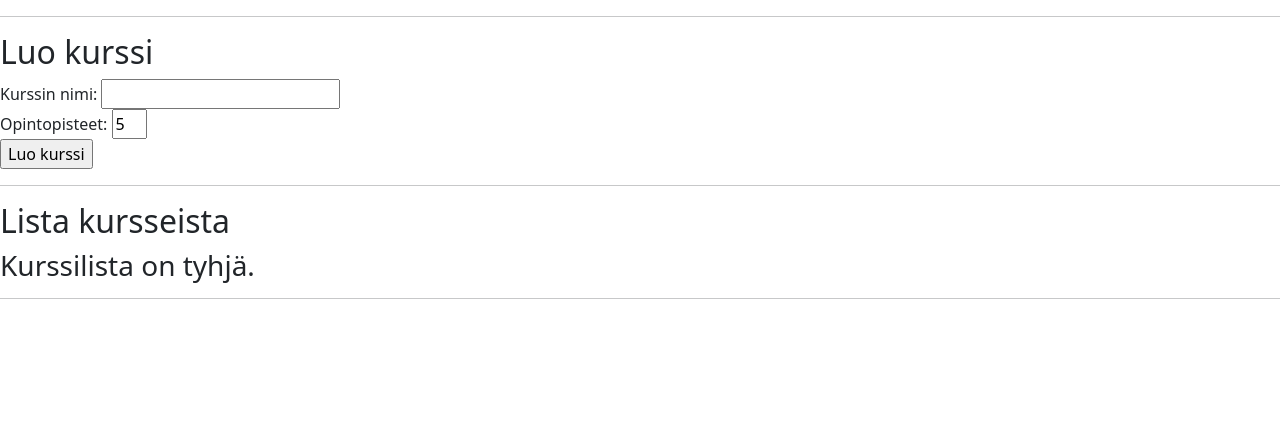
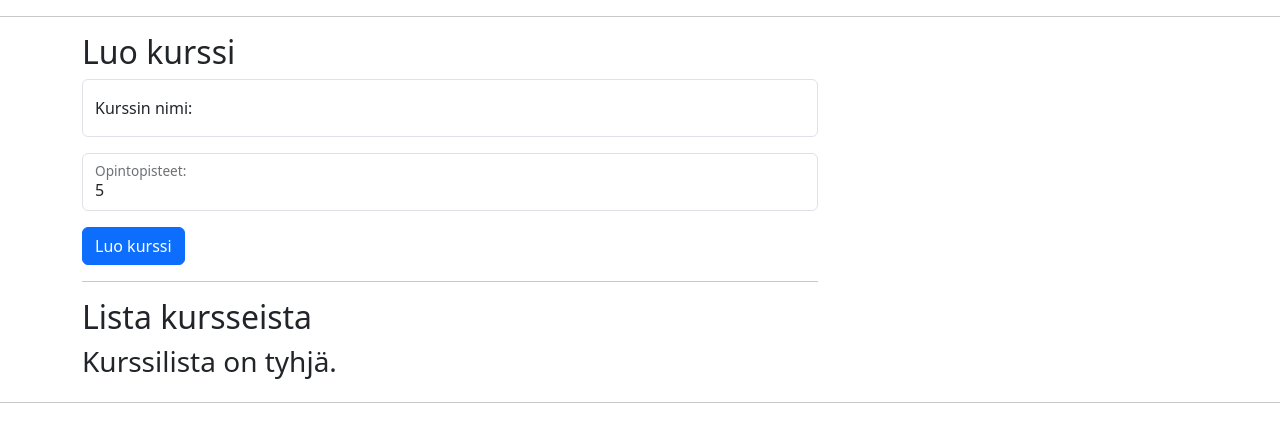
Before and after one commit to candyliaa/tsoha-opetussovellus, a Flask app: template app/templates/coursetools.html in a window 1280 px wide. Shown: the part 56-498 px from the top of the page. Run offline with Flask 3, Linux system fonts and the light colour scheme; the template is opened without the code that fills it, so the values that code supplies are empty.

Commit message:
styled page

```diff
--- a/app/templates/coursetools.html
+++ b/app/templates/coursetools.html
@@ -2,16 +2,21 @@
 
 {% block title %}Kurssityökalut{% endblock %}
 {% block content %}
+<div class="container">
+    <div class="row">
+        <div class="col-8">
             <h2>Luo kurssi</h2>
             <form action="/createcourse" method="POST">
                 <input type="hidden" name="csrf_token" value="{{ session.csrf_token }}">
+                <div class="form-floating">
+                    <input class="form-control mb-3" name="course_name" id="course_name" type="text" placeholder="Kurssin nimi" minlength="1" required>
                     <label for="course_name">Kurssin nimi:</label>
-    <input name="course_name" type="text" minlength="1" required>
-    <br>
+                </div>
+                <div class="form-floating mb-3">
+                    <input class="form-control" name="credits" id="credits" type="number" placeholder="5" value="5" min="0" max="10" required>
                     <label for="credits">Opintopisteet:</label>
-    <input name="credits" type="number" style="width: 35px" value="5" min="0" max="10" required>
-    <br>
-    <input type="submit" value="Luo kurssi">
+                </div>
+                <input class="btn btn-primary" type="submit" value="Luo kurssi">
                 {% if request.args.get("status") == "success" %}
                 <p>Kurssi {{ request.args.get("name") }} luotu onnistuneesti!</p>
                 {% endif %}
@@ -27,13 +32,13 @@
             {% if request.args.get("status") == "deleted" %}
             <b>Kurssi {{ request.args.get("name") }} poistettu onnistuneesti!</b>
             {% elif request.args.get("status") == "course_not_deletable" %}
-<b>Kurssia ei ole olemassa, joten sitä ei voi poistaa!</b>
+            <b>Kurssia ei ole olemassa, joten sitä ei v poistaa!</b>
             {% endif %}
 
             {% if courses|length == 0 %}
             <h3>Kurssilista on tyhjä.</h3>
             {% else %}
-<table>
+            <table class="table">
                 <thead>
                     <tr>
                         <th><b>Kurssi</b></th>
@@ -63,4 +68,7 @@
                 </tbody>
             </table>
             {% endif %}
+        </div>
+    </div>
+</div>
 {% endblock %}
```
Lines whose indentation alone changed are shown as unchanged.
